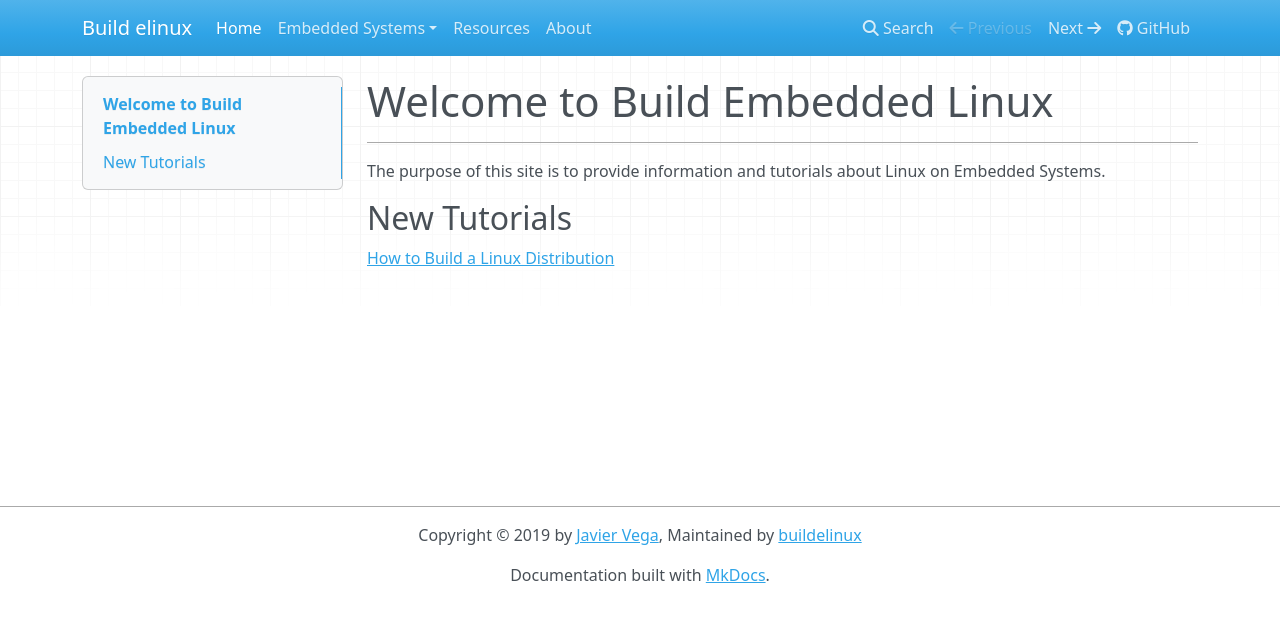
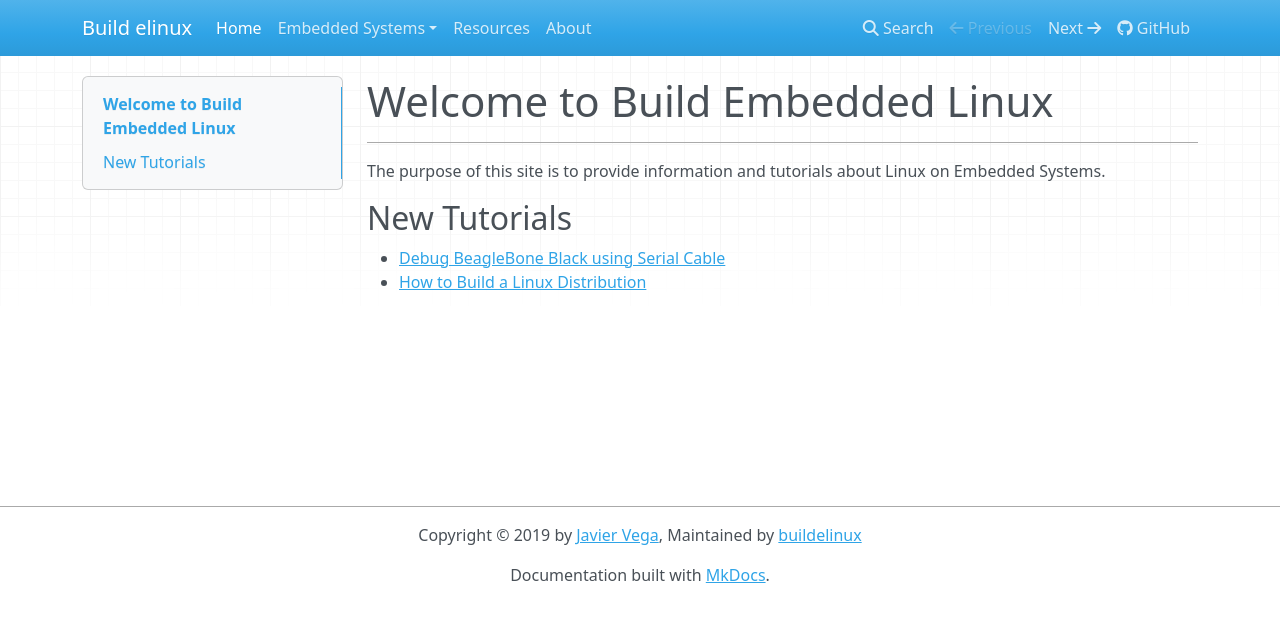
Before and after one commit to buildelinux/buildelinux, an MkDocs documentation site: the page built from docs/index.md, in a window 1280 px wide. Shown: the top 622 px of the page. Built offline with MkDocs 1.6.1, drawn with Linux system fonts in a browser that asks for light colours; nearby versions of some CDN libraries.

Commit message:
Added new tutorial to index

```diff
--- a/docs/index.md
+++ b/docs/index.md
@@ -3,4 +3,5 @@
 The purpose of this site is to provide information and tutorials about Linux on Embedded Systems.
 
 ## New Tutorials
-[How to Build a Linux Distribution](embedded_systems/linux_distribution/linux_distro.md)
+* [Debug BeagleBone Black using Serial Cable](embedded_systems/debugging/serial_debug.md)
+* [How to Build a Linux Distribution](embedded_systems/linux_distribution/linux_distro.md)
```
Also changed, not shown: docs/footer.md (deleted, +0 -1 lines).
